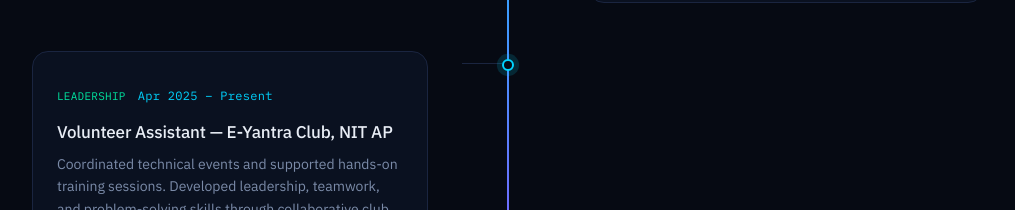
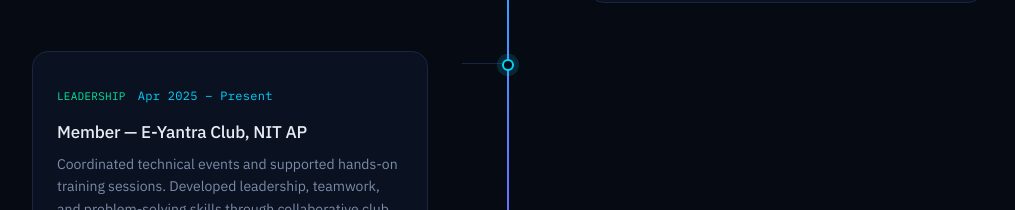
Before and after one commit to rishii-25/Portfolio, a React (Vite) app: page / in a window 1280 px wide. Shown: the part 3460-3670 px from the top of the page, without its empty margins (132-1147 px from the left). Built offline with nearby package versions, Linux system fonts and the light colour scheme.

Commit message:
Update title in ExperienceSection component

```diff
--- a/src/sections/ExperienceSection.tsx
+++ b/src/sections/ExperienceSection.tsx
@@ -21,7 +21,7 @@
     type: 'Leadership' as const,
     typeColor: 'text-green-accent',
     date: 'Apr 2025 – Present',
-    title: 'Volunteer Assistant — E-Yantra Club, NIT AP',
+    title: 'Member — E-Yantra Club, NIT AP',
     description:
       'Coordinated technical events and supported hands-on training sessions. Developed leadership, teamwork, and problem-solving skills through collaborative club activities.',
   },
```
